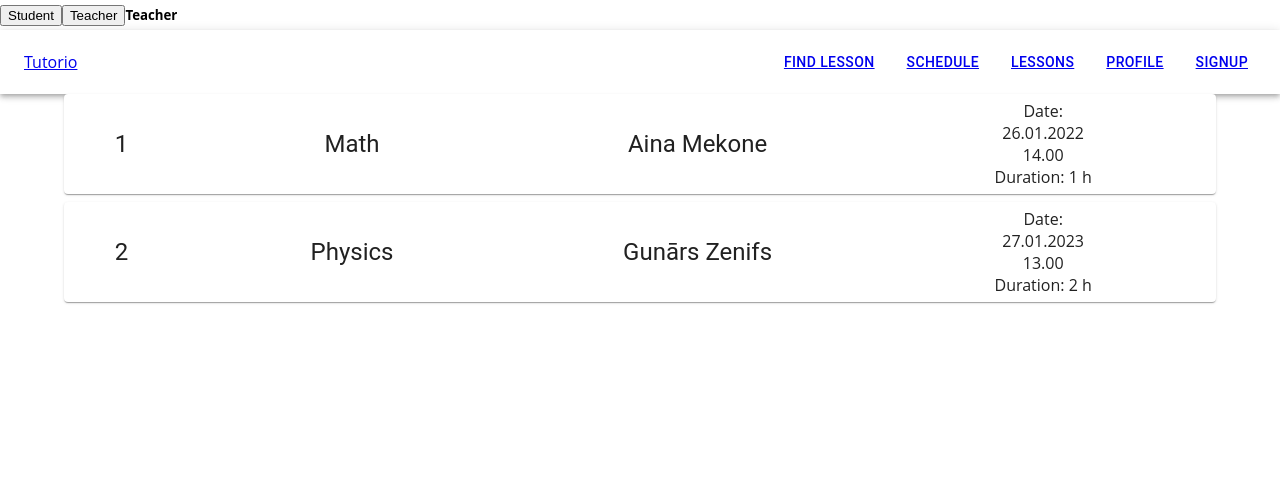
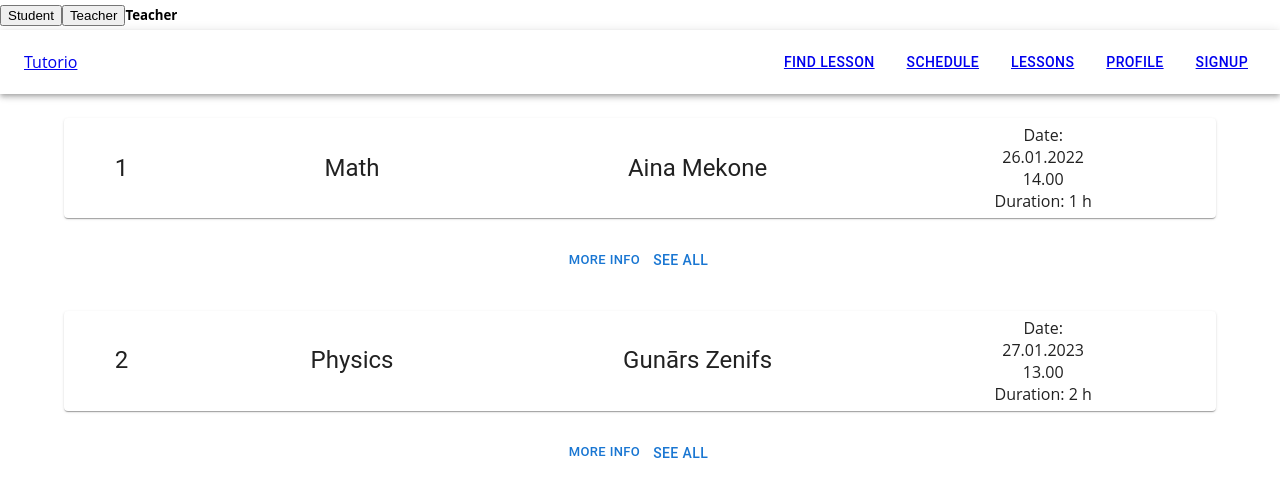
Before and after one commit to lukass16/Tutorio, a React (Create React App) app in the folder frontend/: page /lessons in a window 1280 px wide. Shown: the top 496 px of the page. Built offline with nearby package versions, Linux system fonts and the light colour scheme.

Commit message:
Update Lessons.js

```diff
--- a/frontend/src/pages/Lessons.js
+++ b/frontend/src/pages/Lessons.js
@@ -1,8 +1,11 @@
-import React from "react";
-
+import React, { useState } from "react";
+import Button from '@mui/material/Button';
 import Container from "@mui/material/Container";
 import LessonCard from "./components/LessonCard";
 import { Stack } from "@mui/system";
+import Card from '@mui/material/Card';
+import Schedule from "./Schedule";
+
 
 let DUMMY_LESSONS = [
   {
@@ -40,11 +43,23 @@ let DUMMY_LESSONS = [
 ];
 
 const Lesson = (props) => {
+  const MoreInfo = () => {
+
+    return (
+<Card> More info </Card>
+        );
+  }
+
+  const [mode, setMode] = useState("little");
   return (
     <Container align="center">
+
       <Stack spacing={1}>
         {DUMMY_LESSONS.map((lesson) => {
           return (
+            <div>
+
+            <div>
             <LessonCard
               key={lesson.id}
               it={lesson.id}
@@ -53,11 +68,22 @@ const Lesson = (props) => {
               date={lesson.time.date}
               duration={lesson.time.duration}
             />
+                 <div>
+      <Button size="small" onClick={() => setMode(["more"])}>More Info</Button>
+      <Button onClick ={() => setMode(["all"])}>See all</Button>
+          </div>
+            </div>
+            {mode[0] === "more" && <MoreInfo />}
+            {mode[0] === "little" && <Lesson />}
+            {mode[0] === "all" && <Schedule/>}
+          </div>
           );
+
         })}
       </Stack>
+
     </Container>
   );
-};
+}
 
 export default Lesson;
```
